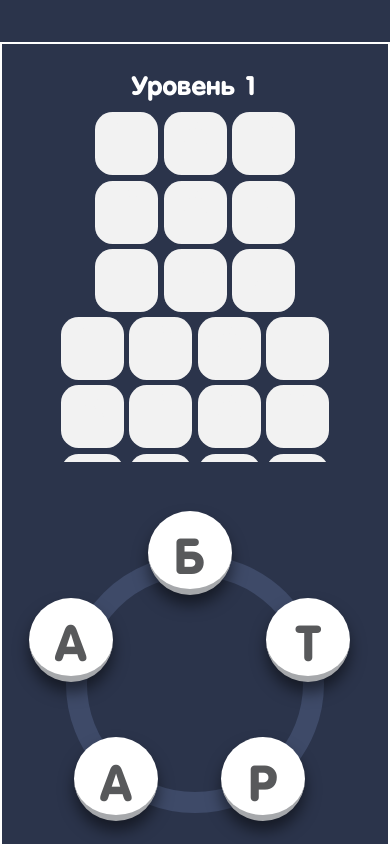
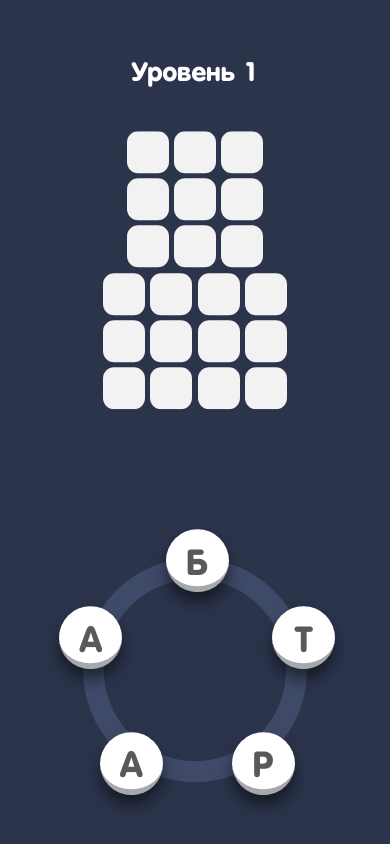
Before and after one commit to TatShen/testTaskOMG, a React (Vite) app: page / in a window 390 px wide. Built offline with nearby package versions, Linux system fonts and the light colour scheme.

Commit message:
-add some styles

```diff
--- a/src/App.module.scss
+++ b/src/App.module.scss
@@ -1,12 +1,13 @@
 .mainContainer {
   width: 100%;
-  height: 100%;
-  max-width: 40rem;
-  max-height: 71rem;
-  margin: 3rem auto;
-  border: 2px white solid;
-  padding: 1.6875rem;
-  padding-bottom: 5.1rem;
+  height: 90%;
+  max-width: 50rem;
+  max-height: 100rem;
+  position: absolute;
+  top: 50%;
+  left: 50%;
+  transform: translate(-50%, -50%);
+  box-sizing: border-box;
 
   > div {
     width: 100%;
@@ -29,14 +30,18 @@
 }
 
 .play {
+  width: 100%;
+  height: 100%;
   display: flex;
   flex-direction: column;
-  justify-content: space-around;
+  justify-content:space-around;
   align-items: center;
-  gap: 1rem;
+  gap: 1.5rem;
 }
 
 .win {
+  width: 100%;
+  height: 100%;
   position: relative;
   display: flex;
   flex-direction: column;
@@ -60,7 +65,7 @@
     color: #fff;
   }
 
-  .next{
+  .next {
     width: 20.6rem;
     height: 5.9rem;
     border-radius: 3rem;
--- a/src/Components/Enter/Enter.module.scss
+++ b/src/Components/Enter/Enter.module.scss
@@ -6,6 +6,7 @@
   justify-content: center;
   align-items: center;
   gap: 0.3rem;
+  margin-bottom: 2rem;
 }
 
 .enterLetter {
@@ -23,3 +24,16 @@
   color: #4d4d4d;
   text-transform: capitalize;
 }
+
+
+@media screen and (max-width: 612px) {
+ .enterLetter{
+  width: 2rem;
+  height: 2rem;
+ }
+
+ .enterContainer{
+  margin-top: -1rem;
+  margin-bottom: 1rem;
+ }
+}
--- a/src/Components/LettersBlock/LettersBlock.jsx
+++ b/src/Components/LettersBlock/LettersBlock.jsx
@@ -7,18 +7,29 @@ import { Letter } from "../Letter/Letter";
 import EnterStore from "../../Store/EnterStore";
 import { useStore } from "zustand";
 import { SvgLines } from "../Lines/SvgLines";
+import { useResize } from "../../hooks/useResize";
 
 export const LettersBlock = () => {
   const [letters, setLetters] = useState([]);
   const { words } = useStore(LevelsStore);
-  const {setUsersWords, setEnter} = useStore(EnterStore)
+  const { setUsersWords, setEnter } = useStore(EnterStore);
   const [isTracking, setIsTracking] = useState(false);
   const [hoveredElements, setHoveredElements] = useState([]);
   const [positions, setPositions] = useState([]);
-  const R = 125;
+  const block = document.getElementById("lettersBlock");
+  const width = useResize()
+
+  const [R, setR] = useState();
   useEffect(() => {
     setLetters(getLettersSet(words));
+
   }, [words]);
+
+  useEffect(() => {
+    if (block) {
+      setR(block.offsetWidth / 2);
+    }
+  }, [block, width])
   const handleMouseDown = () => {
     setIsTracking(true);
     EnterStore.setState({ enter: [] });
@@ -40,10 +51,13 @@ export const LettersBlock = () => {
         ]);
         target.className = styles.hovered;
         EnterStore.getState().setEnter(target.textContent);
-        const rect = target.getBoundingClientRect();
-        const centerX = rect.left + rect.width / 2;
-        const centerY = rect.top + rect.height / 2;
-        setPositions([...positions, { x: centerX, y: centerY}]);
+        const container = document.getElementById("container");
+        const blockRect = container.getBoundingClientRect();
+      const targetRect = target.getBoundingClientRect();
+
+      const relativeX = targetRect.left - blockRect.left + targetRect.width / 2;
+      const relativeY = targetRect.top - blockRect.top + targetRect.height / 2;
+        setPositions([...positions, { x: relativeX, y: relativeY }]);
       }
     }
   };
@@ -55,7 +69,7 @@ export const LettersBlock = () => {
       element.className = styles.letter;
     });
     setHoveredElements([]);
-    setEnter()
+    setEnter();
     setPositions([])
   };
   return (
@@ -64,8 +78,10 @@ export const LettersBlock = () => {
       onMouseDown={(e) => handleMouseDown(e)}
       onMouseMove={(e) => handleMouseMove(e)}
       onMouseUp={handleMouseUp}
+      id="container"
+
     >
-      <div className={styles.lettersBlock}>
+      <div className={styles.lettersBlock} id="lettersBlock" >
         <div className={styles.center}>
           {letters.map((letter, index) => {
             const angle = (index / letters.length) * 2 * Math.PI - Math.PI / 2;
@@ -88,7 +104,7 @@ export const LettersBlock = () => {
           })}
         </div>
       </div>
-      <SvgLines positions={positions} className={styles.lines}/>
+      <SvgLines positions={positions} className={styles.lines} />
     </div>
   );
 };
--- a/src/Components/LettersBlock/LettersBlock.module.scss
+++ b/src/Components/LettersBlock/LettersBlock.module.scss
@@ -1,18 +1,21 @@
 .container {
-  width: 90%;
-  height: 24rem;
+  width: 80%;
+  height: 40%;
+  max-height: auto;
   display: flex;
   justify-content: center;
-  align-items: flex-end;
+  align-items: center;
+  position: relative;
 }
 
 .lettersBlock {
   position: relative;
-  width: 18.4rem;
-  height: 18.4rem;
+  width: 18.5rem;
+  height:18.5rem;
   border: 1.5rem solid #3e4a68;
   border-radius: 50%;
   z-index: 2;
+  margin-top: 1rem;
 }
 
 .letter,
@@ -37,7 +40,7 @@
 
 .hovered {
   background-color: #e96fa4;
-  border-bottom:#AF638C 6px solid;
+  border-bottom: #af638c 6px solid;
   color: white;
   pointer-events: none;
 }
@@ -61,3 +64,25 @@
   pointer-events: none;
   opacity: 0.8;
 }
+
+@media screen and (max-width: 612px) {
+  .container{
+    width: 18rem;
+    height: 18rem;
+  }
+
+  .lettersBlock{
+    width: 16rem;
+    height: 16rem;
+  }
+  .center{
+    top: 60%;
+    left: 60%;
+  }
+  .letter,
+  .hovered {
+    width: 4.5rem;
+    height: 4.5rem;
+    font-size: 2.56rem;
+  }
+}
--- a/src/Components/Lines/SvgLines.jsx
+++ b/src/Components/Lines/SvgLines.jsx
@@ -3,7 +3,7 @@ import PropTypes from "prop-types";
 export const SvgLines = ({ positions, className }) => {
   if (positions.length < 2) return null;
 
-  const radius = 15;
+  const radius = 12;
 
   const circles = positions.map((point, index) => (
     <circle key={index} cx={point.x} cy={point.y} r={radius} fill="#638ec4" />
--- a/src/Components/WordsBlock/WordsBlock.module.scss
+++ b/src/Components/WordsBlock/WordsBlock.module.scss
@@ -6,7 +6,7 @@
   gap: 0.375rem;
   width: 80%;
   height: auto;
-  max-height: 53%;
+  max-height: 45%;
   margin: 0 auto;
   overflow-y: auto;
 }
@@ -15,7 +15,8 @@
   display: none;
 }
 
-.word, .rightWord {
+.word,
+.rightWord {
   display: flex;
   gap: 0.375rem;
 }
@@ -46,3 +47,25 @@
   text-align: center;
   text-transform: capitalize;
 }
+
+@media screen and (max-width: 612px) {
+  .wordsBlock{
+    max-height: 45%;
+  }
+  .emptyLetter {
+    width: 3rem;
+    height: 3rem;
+    border-radius: 0.8rem;
+    font-size: 2rem;
+  }
+
+  .rightWord {
+    .emptyLetter {
+      width: 3rem;
+      height: 3rem;
+      border-radius: 0.8rem;
+      font-size: 2rem;
+      padding-top: 0.3rem;
+    }
+  }
+}
--- /dev/null
+++ b/src/hooks/useResize.js
@@ -0,0 +1,19 @@
+import { useState, useEffect } from 'react';
+
+export const useResize = () => {
+  const [width, setWidth] = useState(window.innerWidth);
+
+  useEffect(() => {
+    const handleResize = (event) => {
+      setWidth(event.target.innerWidth);
+    };
+    window.addEventListener('resize', handleResize);
+    return () => {
+      window.removeEventListener('resize', handleResize);
+    };
+  }, []);
+
+  return {
+    width
+  };
+};
--- a/src/index.css
+++ b/src/index.css
@@ -97,4 +97,6 @@ body {
   text-align: center;
   overflow: hidden;
   background-color: #2b344b;
+  padding: 1.6875rem;
+  padding-bottom: 5.1rem;
 }
```
